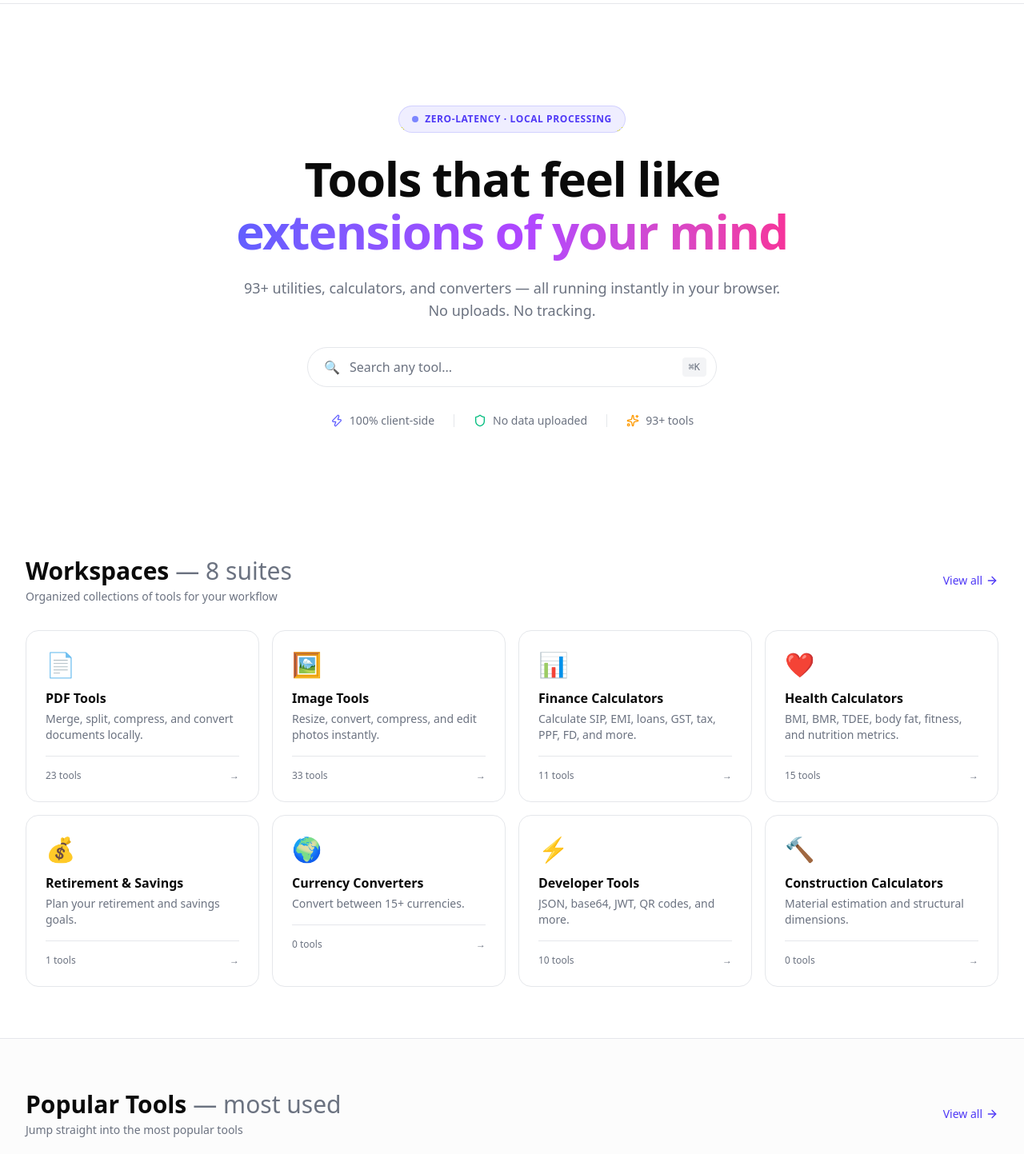
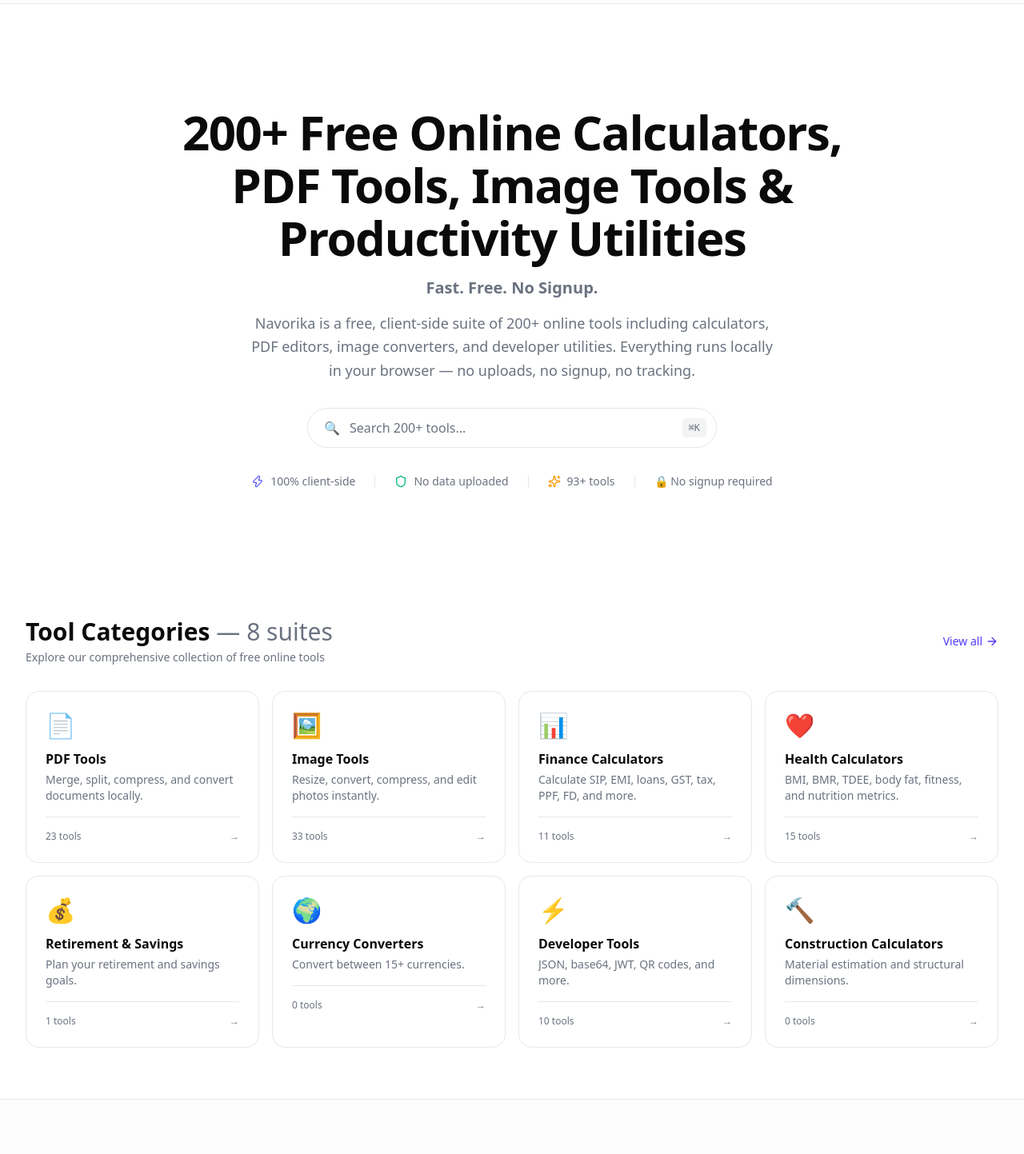
Before and after one commit to js91872/navorika, a Next.js app: page / in a window 1280 px wide. Shown: the part 60-1503 px from the top of the page at 80% size. Built offline with nearby package versions, Linux system fonts and the light colour scheme.

Commit message:
feat: complete SEO overhaul - homepage, schemas, FAQs, tool templates, metadata

```diff
--- a/src/app/page.tsx
+++ b/src/app/page.tsx
@@ -28,28 +28,24 @@ export default function HomePage() {
 
       <div className="bg-[var(--background)] text-[var(--foreground)]">
 
-        {/* ====== HERO SECTION ====== */}
+        {/* ====== HERO SECTION – SEO Optimized ====== */}
         <section className="relative overflow-hidden px-4 pt-24 pb-16 md:pt-32 md:pb-24">
           <div className="max-w-4xl mx-auto text-center relative z-10">
-            <div className="inline-flex items-center gap-2 px-4 py-2 rounded-full bg-indigo-500/10 border border-indigo-500/20 text-indigo-600 dark:text-indigo-400 text-xs font-bold uppercase tracking-wider mb-6">
-              <span className="relative flex h-2 w-2">
-                <span className="animate-ping absolute inline-flex h-full w-full rounded-full bg-indigo-400 opacity-75"></span>
-                <span className="relative inline-flex rounded-full h-2 w-2 bg-indigo-400"></span>
-              </span>
-              Zero-latency · Local processing
-            </div>
-
-            <h1 className="text-4xl sm:text-5xl md:text-6xl font-black tracking-tight leading-[1.1] mb-6">
-              Tools that feel like
-              <br />
-              <span className="bg-gradient-to-r from-indigo-500 via-purple-500 to-pink-500 bg-clip-text text-transparent">
-                extensions of your mind
-              </span>
+            {/* H1 – Primary keyword phrase */}
+            <h1 className="text-4xl sm:text-5xl md:text-6xl font-black tracking-tight leading-[1.1] mb-4">
+              200+ Free Online Calculators, PDF Tools, Image Tools &amp; Productivity Utilities
             </h1>
 
-            <p className="text-[var(--muted-foreground)] max-w-2xl mx-auto text-lg mb-8">
-              {tools.length}+ utilities, calculators, and converters — all running
-              instantly in your browser. No uploads. No tracking.
+            {/* Subtitle – Secondary keyword phrase */}
+            <p className="text-xl font-semibold text-[var(--muted-foreground)] mb-4">
+              Fast. Free. No Signup.
+            </p>
+
+            {/* Description – Tell Google what Navorika is */}
+            <p className="text-lg text-[var(--muted-foreground)] max-w-2xl mx-auto leading-relaxed mb-8">
+              Navorika is a free, client-side suite of 200+ online tools including calculators,
+              PDF editors, image converters, and developer utilities. Everything runs locally
+              in your browser — no uploads, no signup, no tracking.
             </p>
 
             {/* Search Bar */}
@@ -58,7 +54,7 @@ export default function HomePage() {
               className="flex items-center gap-3 max-w-lg mx-auto w-full p-3 rounded-full bg-[var(--card)] border border-[var(--border)] hover:border-indigo-400/50 transition-all text-left"
             >
               <span className="pl-2 text-[var(--muted-foreground)]">🔍</span>
-              <span className="flex-1 text-[var(--muted-foreground)]">Search any tool...</span>
+              <span className="flex-1 text-[var(--muted-foreground)]">Search 200+ tools...</span>
               <kbd className="px-2 py-1 rounded bg-[var(--muted)] text-[var(--muted-foreground)] text-xs font-mono">⌘K</kbd>
             </button>
 
@@ -75,6 +71,10 @@ export default function HomePage() {
               <span className="flex items-center gap-2">
                 <Sparkles className="h-4 w-4 text-amber-500" /> {tools.length}+ tools
               </span>
+              <span className="w-px h-4 bg-[var(--border)]" />
+              <span className="flex items-center gap-2">
+                🔒 No signup required
+              </span>
             </div>
           </div>
         </section>
@@ -84,13 +84,13 @@ export default function HomePage() {
           <div className="flex items-center justify-between mb-8">
             <div>
               <h2 className="text-2xl sm:text-3xl font-bold">
-                Workspaces
+                Tool Categories
                 <span className="text-[var(--muted-foreground)] font-normal ml-2">
                   — {categories.length} suites
                 </span>
               </h2>
               <p className="text-[var(--muted-foreground)] text-sm mt-1">
-                Organized collections of tools for your workflow
+                Explore our comprehensive collection of free online tools
               </p>
             </div>
             <Link
@@ -134,13 +134,13 @@ export default function HomePage() {
             <div className="flex items-center justify-between mb-8">
               <div>
                 <h2 className="text-2xl sm:text-3xl font-bold">
-                  Popular Tools
+                  Popular Free Tools
                   <span className="text-[var(--muted-foreground)] font-normal ml-2">
                     — most used
                   </span>
                 </h2>
                 <p className="text-[var(--muted-foreground)] text-sm mt-1">
-                  Jump straight into the most popular tools
+                  Jump straight into our most popular online utilities
                 </p>
               </div>
               <Link
@@ -184,7 +184,7 @@ export default function HomePage() {
             <div className="relative z-10">
               <Layers className="h-12 w-12 text-white/80 mx-auto mb-4" />
               <h2 className="text-2xl sm:text-3xl font-bold text-white mb-3">
-                Ready to get started?
+                Ready to try our free tools?
               </h2>
               <p className="text-white/80 max-w-2xl mx-auto mb-6">
                 Explore all {tools.length}+ tools and find the perfect one for your needs.
--- /dev/null
+++ b/src/components/ui/FAQ.tsx
@@ -0,0 +1,74 @@
+'use client';
+
+import { useState } from 'react';
+import { motion, AnimatePresence } from 'framer-motion';
+import { ChevronDown, ChevronUp } from 'lucide-react';
+
+interface FAQItem {
+  question: string;
+  answer: string;
+}
+
+interface FAQProps {
+  items: FAQItem[];
+  title?: string;
+}
+
+export default function FAQ({ items, title = 'Frequently Asked Questions' }: FAQProps) {
+  const [openIndex, setOpenIndex] = useState<number | null>(null);
+
+  return (
+    <section className="mt-12 p-6 rounded-2xl bg-[var(--card)] border border-[var(--border)]">
+      <h3 className="text-2xl font-bold mb-6">{title}</h3>
+      <div className="space-y-3">
+        {items.map((item, index) => (
+          <div key={index} className="border border-[var(--border)] rounded-xl overflow-hidden">
+            <button
+              onClick={() => setOpenIndex(openIndex === index ? null : index)}
+              className="w-full px-5 py-4 text-left flex items-center justify-between hover:bg-[var(--muted)] transition-colors"
+            >
+              <span className="font-semibold text-sm">{item.question}</span>
+              {openIndex === index ? (
+                <ChevronUp className="h-5 w-5 text-[var(--muted-foreground)] shrink-0" />
+              ) : (
+                <ChevronDown className="h-5 w-5 text-[var(--muted-foreground)] shrink-0" />
+              )}
+            </button>
+            <AnimatePresence>
+              {openIndex === index && (
+                <motion.div
+                  initial={{ height: 0, opacity: 0 }}
+                  animate={{ height: 'auto', opacity: 1 }}
+                  exit={{ height: 0, opacity: 0 }}
+                  transition={{ duration: 0.3 }}
+                  className="px-5 pb-4 text-sm text-[var(--muted-foreground)] leading-relaxed"
+                >
+                  {item.answer}
+                </motion.div>
+              )}
+            </AnimatePresence>
+          </div>
+        ))}
+      </div>
+
+      {/* JSON-LD Schema for FAQ */}
+      <script
+        type="application/ld+json"
+        dangerouslySetInnerHTML={{
+          __html: JSON.stringify({
+            '@context': 'https://schema.org',
+            '@type': 'FAQPage',
+            mainEntity: items.map(item => ({
+              '@type': 'Question',
+              name: item.question,
+              acceptedAnswer: {
+                '@type': 'Answer',
+                text: item.answer,
+              },
+            })),
+          }),
+        }}
+      />
+    </section>
+  );
+}
```
